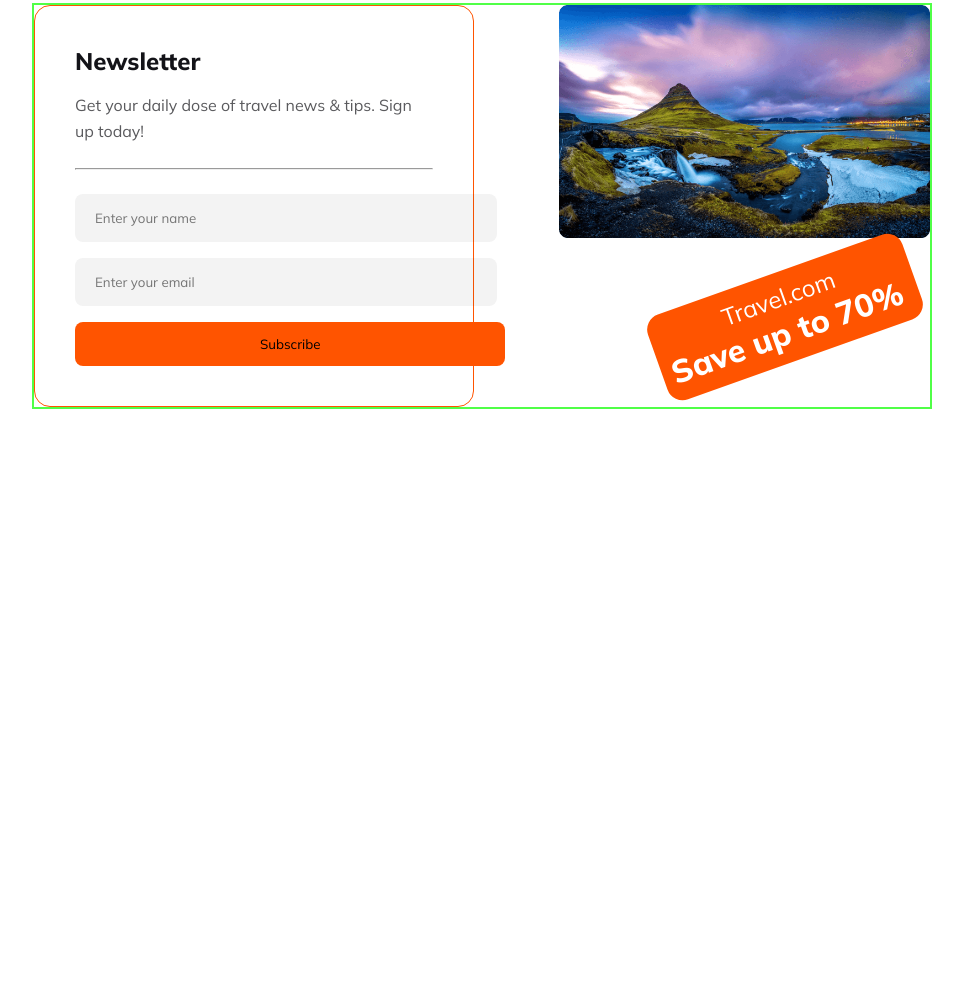
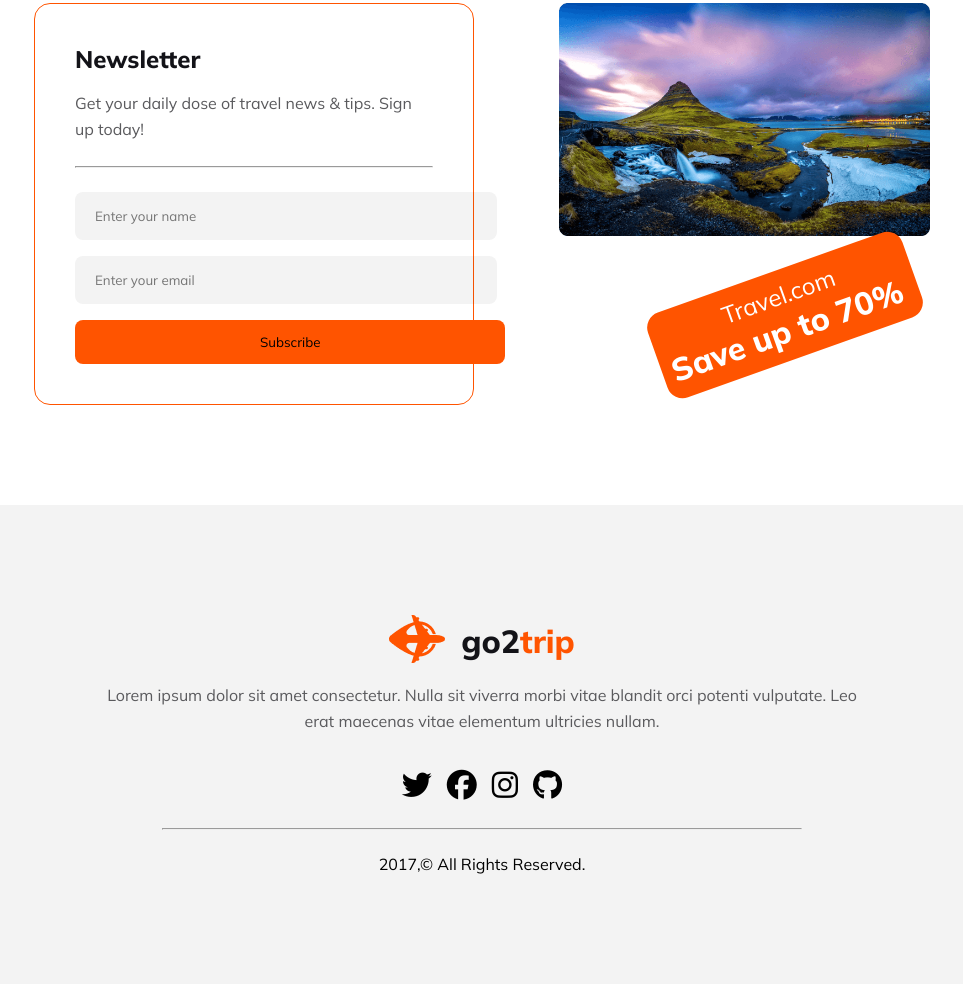
Before and after one commit to Ajhaeahmed3218/Assignment-Tow, a plain HTML site: page index.html in a window 1280 px wide. Shown: the part 3540-4524 px from the top of the page, without its empty margins (158-1121 px from the left). Before the commit the page ends 3949 px from the top, so only its background shows below. Drawn offline with Linux system fonts and the light colour scheme.

Commit message:
footer added

```diff
--- a/index.html
+++ b/index.html
@@ -172,8 +172,26 @@
             </div>
         </section>
     </main>
-    <footer>
+    <footer id="footer">
+            <div class="footer-main-container">
+                <div class="footer-heading">
+                    <div class="footer-heading-img"><img src="B9A2-Hero-Travel-main/Images/Group 40071 (2).png" alt=""></div>
+                    <div class="footer-heading-text">go2<span>trip</span></div>
+                </div>
+                <div class="footer-paragraph">
+                    <p>Lorem ipsum dolor sit amet consectetur. Nulla sit viverra morbi vitae blandit orci potenti vulputate. Leo erat maecenas vitae elementum ultricies nullam. </p>
+                </div>
+                <div class="footer-icon">
+                    <div class="fo-icon"><i class="fa-brands fa-twitter"></i></div>
+                    <div class="fo-icon"><i class="fa-brands fa-facebook"></i></div>
+                    <div class="fo-icon"><i class="fa-brands fa-instagram"></i></div>
+                    <div class="fo-icon"><i class="fa-brands fa-github"></i></div>
+                </div>
 
+                <div class="hr"> <hr > </div>
+
+                <div class="copy-right"><p>2017,&#169; All Rights Reserved.</p></div>
+            </div>
     </footer>
 
 </body>
--- a/responsive.css
+++ b/responsive.css
@@ -161,7 +161,7 @@ margin: 0px auto;
 display: flex;
 justify-content: center;
 margin-top: 100px;
-border: 2px solid rgb(80, 255, 71);
+
 gap: 20px;
 flex-direction: column;
 }
@@ -174,14 +174,14 @@ flex-direction: column;
 .input-box{
     border-radius: 8px;
     background: rgba(19, 19, 24, 0.05);
-    padding: 16px 50px 16px 20px;
+    padding: 16px 20px 16px 20px;
     margin-bottom: 16px;
     border: none;
 }
 .input-box-btn{
     border-radius: 8px;
     background: #FF5400;
-    padding: 14px 50px;
+    padding: 14px 70px;
     border: none;
 }
 .img-box img {
--- a/style.css
+++ b/style.css
@@ -335,7 +335,7 @@ form{
     display: flex;
     justify-content: space-between;
     margin-top: 100px;
-    border: 2px solid rgb(80, 255, 71);
+    margin-bottom: 100px;
     gap: 85px;
 }
 .login-box{
@@ -410,3 +410,53 @@ hr{
                 /* end here newsbox */
 
 /* main end here  */
+
+
+/* footer start here  */
+
+#footer{
+    /* max-width: 1440px; */
+    width: 100%;
+    background: rgba(19, 19, 24, 0.05);
+}
+.footer-main-container{
+    display: flex;
+    flex-direction: column;
+    justify-content: center;
+    align-items: center;
+}
+.footer-heading{
+    display: flex;
+    align-items: center;
+    gap: 16px   ;
+    padding-top: 110px;
+}
+.footer-heading-text{
+    color:  #131318;
+    font-size: 32px;
+    font-weight: 800;
+}
+.footer-paragraph{
+    max-width: 760px;
+    color: #5A5A5D;
+    text-align: center;
+    font-size: 16px;
+    font-weight: 400;
+    line-height: 26px;
+    padding: 15px 0px 32px 0px;
+}
+.footer-icon{
+    display: flex;
+    font-size: 30px;
+    gap: 15px;
+
+}
+.copy-right{
+    padding-bottom: 110px ;
+}
+.hr{
+    width: 50%;
+}
+
+
+/* footer end here  */
```
